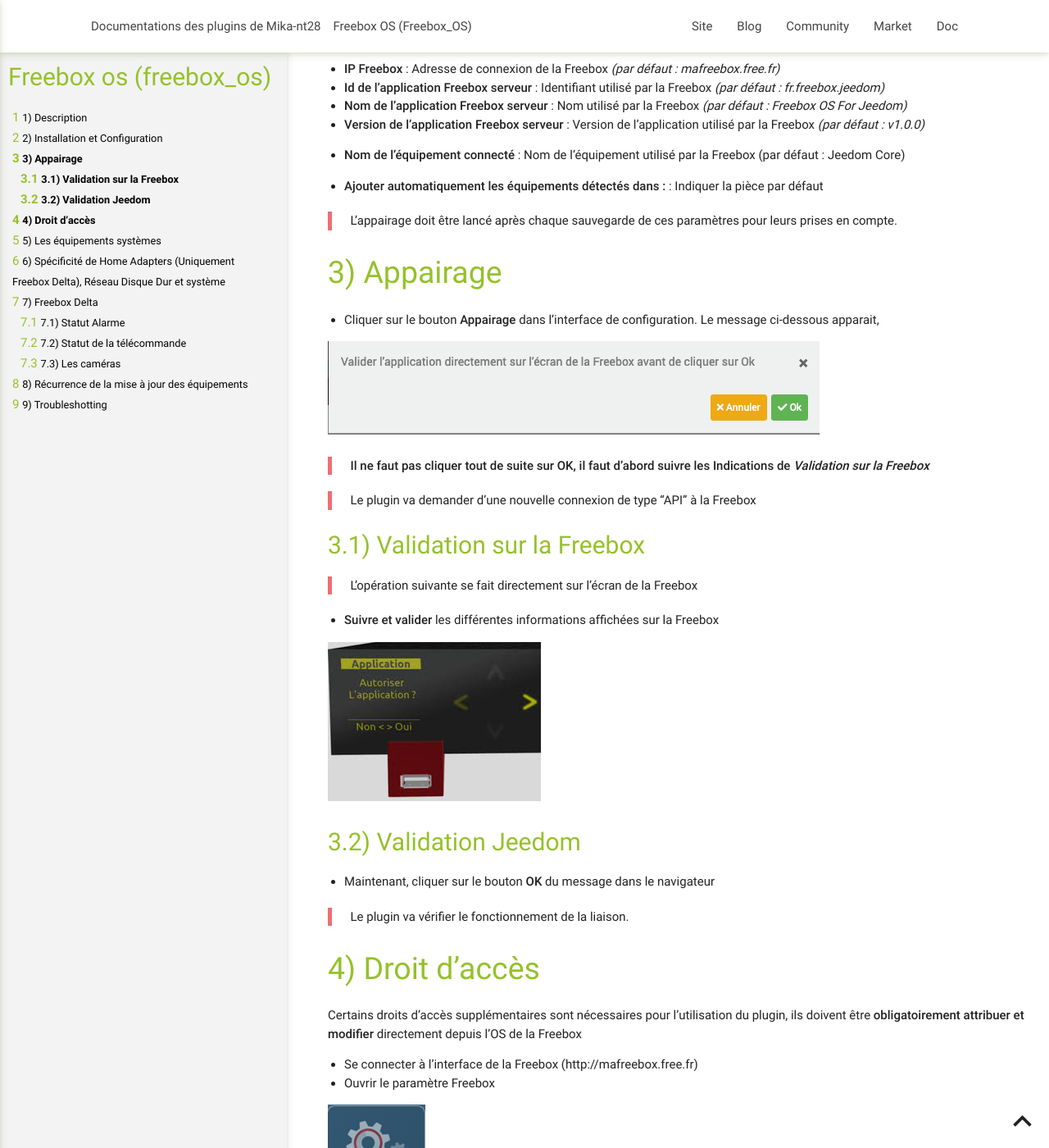
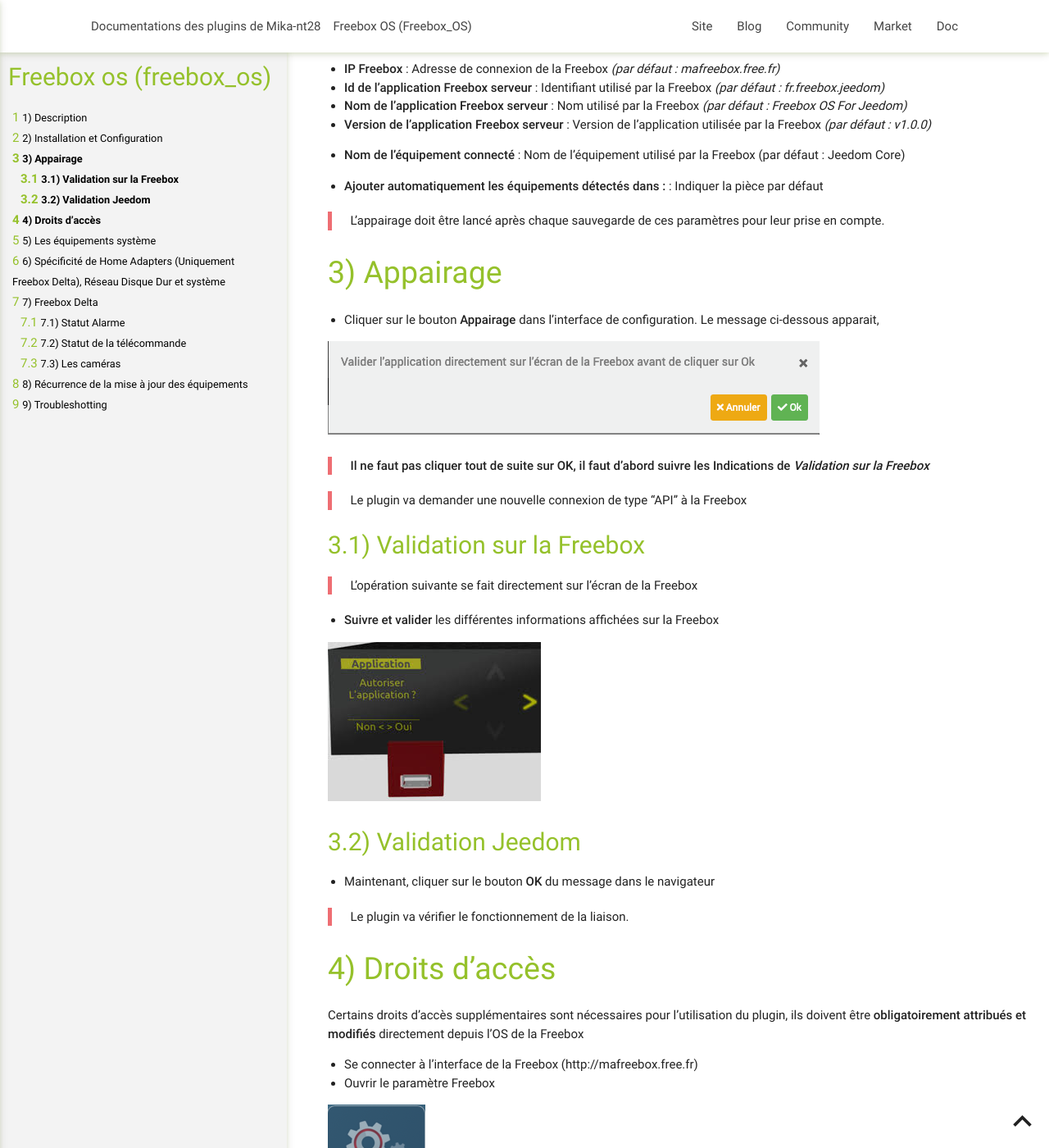
Before and after one commit to mika-nt28/Documentations, a Jekyll site: the page built from Freebox_OS/fr_FR/index.md, in a window 1280 px wide and 1400 px high, scrolled down 942 px. Shown: the whole window at 82% size. Built offline with Jekyll 4.4.1, drawn with Linux system fonts in a browser that asks for light colours; some of the changed text lies outside the part shown.

Commit message:
orthographe

```diff
--- a/Freebox_OS/fr_FR/index.md
+++ b/Freebox_OS/fr_FR/index.md
@@ -9,7 +9,7 @@
 
 Ce plugin permet de récupérer les informations de votre FreeboxOS (Serveur Freebox Révolution ou 4K ou DELTA).
 
-Les informations disponibles de votre Freebox Serveur sur Jeedom sont:
+Les informations disponibles de votre Freebox Serveur sur Jeedom sont :
 
 - **Les informations système :**
   - Couper le wifi
@@ -38,12 +38,12 @@
 - **IP Freebox** : Adresse de connexion de la Freebox _(par défaut : mafreebox.free.fr)_
 - **Id de l'application Freebox serveur** : Identifiant utilisé par la Freebox _(par défaut : fr.freebox.jeedom)_
 - **Nom de l'application Freebox serveur** : Nom utilisé par la Freebox _(par défaut : Freebox OS For Jeedom)_
-- **Version de l'application Freebox serveur** : Version de l'application utilisé par la Freebox _(par défaut : v1.0.0)_
+- **Version de l'application Freebox serveur** : Version de l'application utilisée par la Freebox _(par défaut : v1.0.0)_
 - **Nom de l'équipement connecté** : Nom de l'équipement utilisé par la Freebox (par défaut : Jeedom Core)
 
 - **Ajouter automatiquement les équipements détectés dans :** : Indiquer la pièce par défaut
 
-> L'appairage doit être lancé après chaque sauvegarde de ces paramètres pour leurs prises en compte.
+> L'appairage doit être lancé après chaque sauvegarde de ces paramètres pour leur prise en compte.
 
 # Appairage
 
@@ -55,7 +55,7 @@
 > **Il ne faut pas cliquer tout de suite sur OK, il faut d'abord suivre les
 > Indications de _Validation sur la Freebox_**
 
-> Le plugin va demander d'une nouvelle connexion de type "API" à la Freebox
+> Le plugin va demander une nouvelle connexion de type "API" à la Freebox
 
 ## Validation sur la Freebox
 
@@ -71,9 +71,9 @@
 
 > Le plugin va vérifier le fonctionnement de la liaison.
 
-# Droit d'accès
+# Droits d'accès
 
-Certains droits d'accès supplémentaires sont nécessaires pour l'utilisation du plugin, ils doivent être **obligatoirement attribuer et modifier** directement depuis l'OS de la Freebox
+Certains droits d'accès supplémentaires sont nécessaires pour l'utilisation du plugin, ils doivent être **obligatoirement attribués et modifiés** directement depuis l'OS de la Freebox
 
 - Se connecter à l'interface de la Freebox (http://mafreebox.free.fr)
 - Ouvrir le paramètre Freebox
@@ -93,7 +93,7 @@
 
 ![Modification des droits d'accès](../images/freebox_autorisation_acces_API.png)
 
-# Les équipements systèmes
+# Les équipements système
 
 Cliquer sur le bouton **_Scan équipements standard_**, le plugin va créer les différents équipements système de la Freebox.
 
@@ -127,7 +127,7 @@
   - Liste Appels Manqués / Reçus / Passés
 - **Téléchargements**
   - Nombre de tâche(s)
-  - Nombre de tâche(s) active
+  - Nombre de tâche(s) active(s)
   - Nombre de tâche(s) en extraction
   - Nombre de tâche(s) en réparation
   - Nombre de tâche(s) en vérification
```
Also changed, not shown: other parts of Freebox_OS/fr_FR/index.md (+5 -5 lines).
